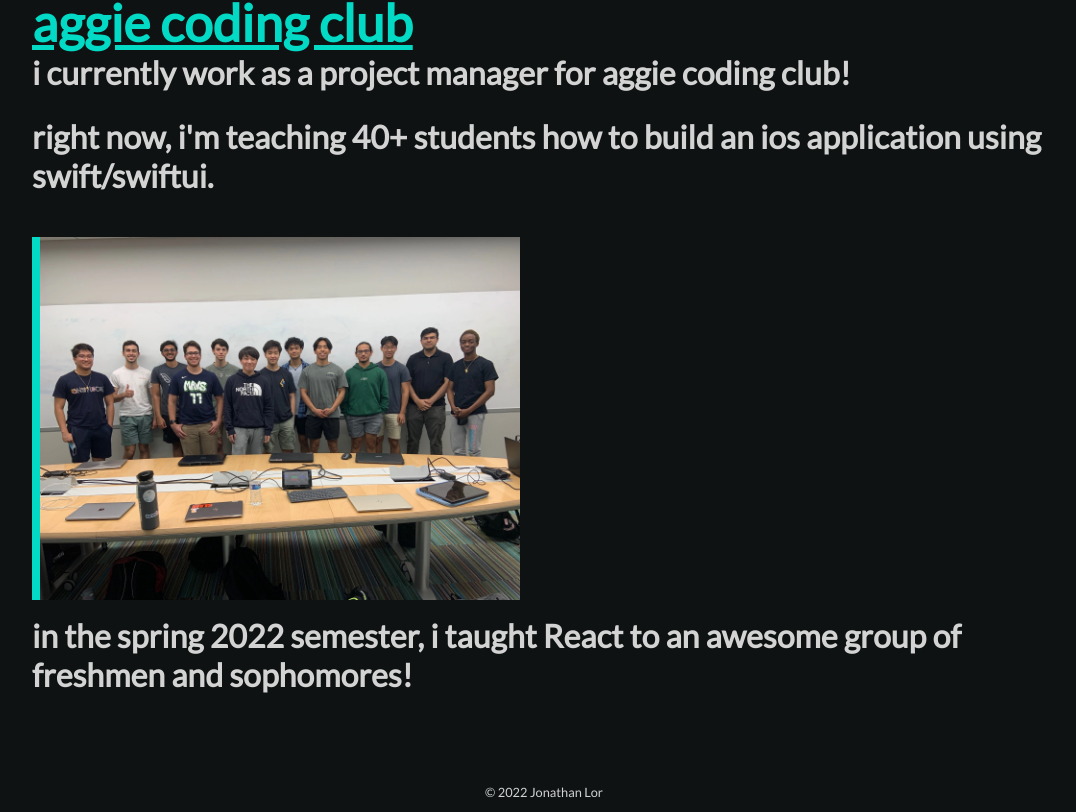
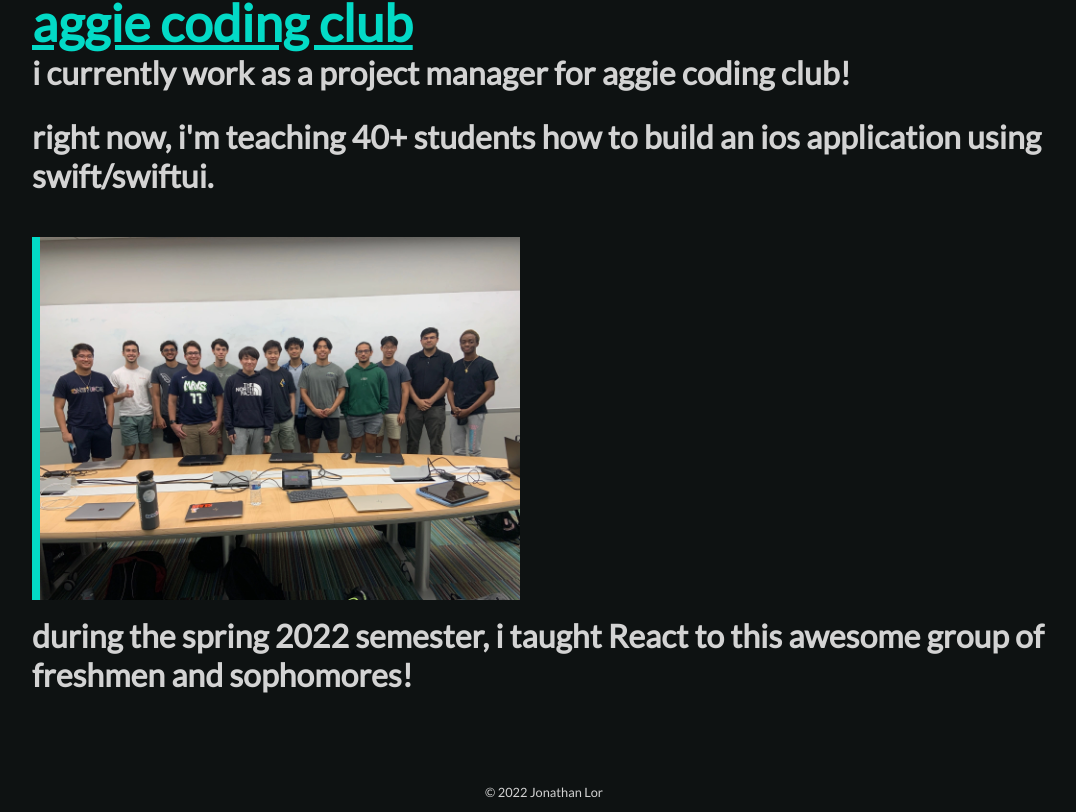
Before and after one commit to jonathan-lor/personal-website, a React (Create React App) app: page / in a window 1280 px wide. Shown: the part 4680-5492 px from the top of the page, without its empty margins (96-1172 px from the left). Built offline with nearby package versions, Linux system fonts and the light colour scheme.

Commit message:
fixed some small bugs

```diff
--- a/src/components/Blog/CookingInCollege.js
+++ b/src/components/Blog/CookingInCollege.js
@@ -114,8 +114,8 @@ function CookingInCollege() {
                 <div class="descriptionContainer">
                     <p class="postBodyText alignLeft"></p>
                     <p class="postBodyText alignLeft">Doits Sauce is now a staple in nearly every dish I cook. It’s a quick, cheap, and delicious splash of color on an otherwise monochrome canvas of a meal.</p>
+                    <p class="postBodyText alignLeft">Perhaps I’m making too big a deal out of something so insignificant in the grand scheme of things, but I find that the smallest pleasures in life are usually the sweetest.</p>
                     <p class="postBodyText alignLeft">~ Jonathan, creator of Doits Sauce :&#41;</p>
-                    <p class="postBodyText alignLeft">Perhaps I’m making too big a deal out of something so insignificant in the grand scheme of things, but I find that the smallest pleasures in life are usually the sweetest.</p>
                 </div>
 
 
--- a/src/components/Home.js
+++ b/src/components/Home.js
@@ -278,7 +278,7 @@ function Home() {
                     </div>
 
                     <div class="headerBodyCursorContainer">
-                        <span class="descBodyText" >in the spring 2022 semester, i taught React to an awesome group of freshmen and sophomores!</span>
+                        <span class="descBodyText" >during the spring 2022 semester, i taught React to this awesome group of freshmen and sophomores!</span>
                         <span class="cursorH" ><Cursor /></span>
                     </div>
                 </div>
```
